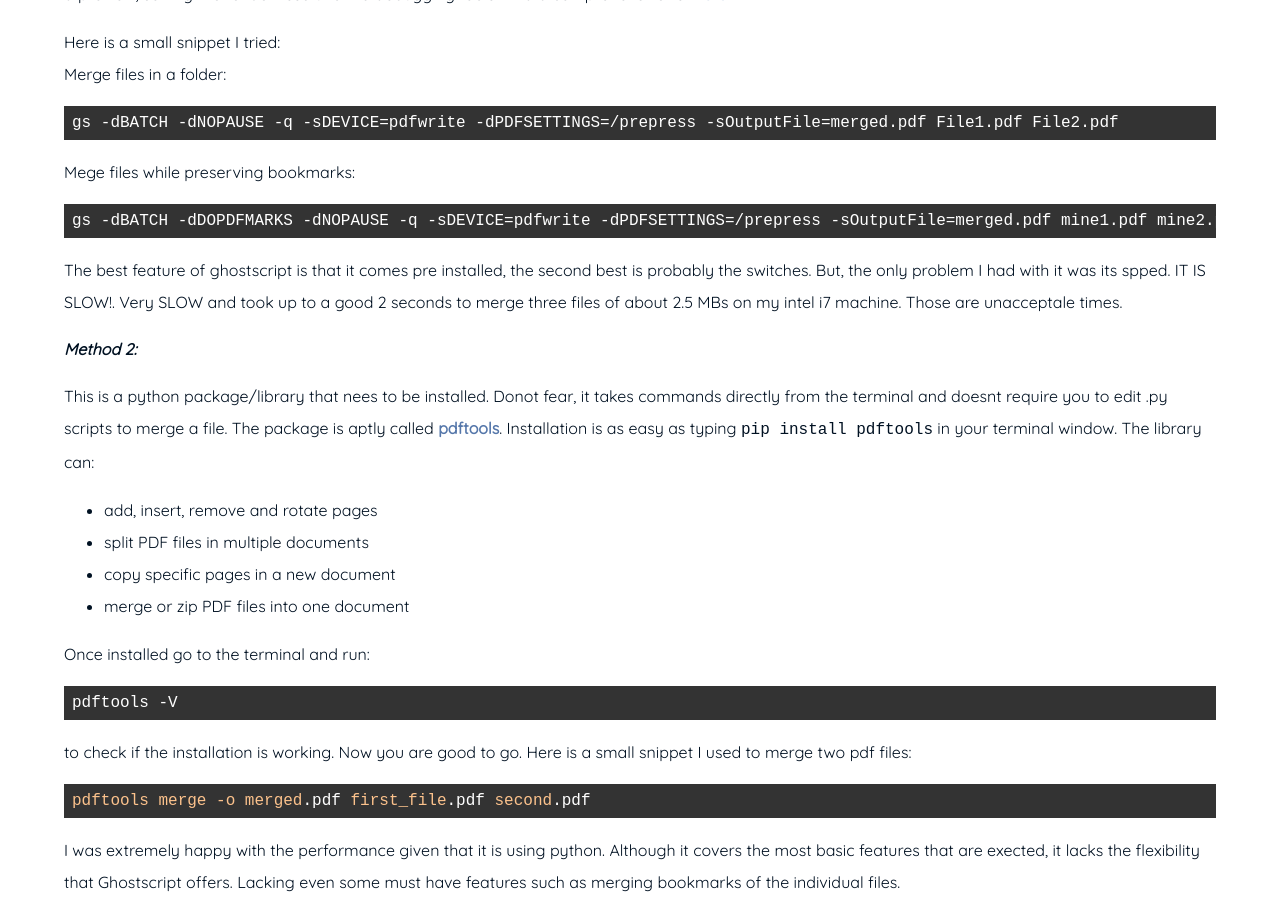
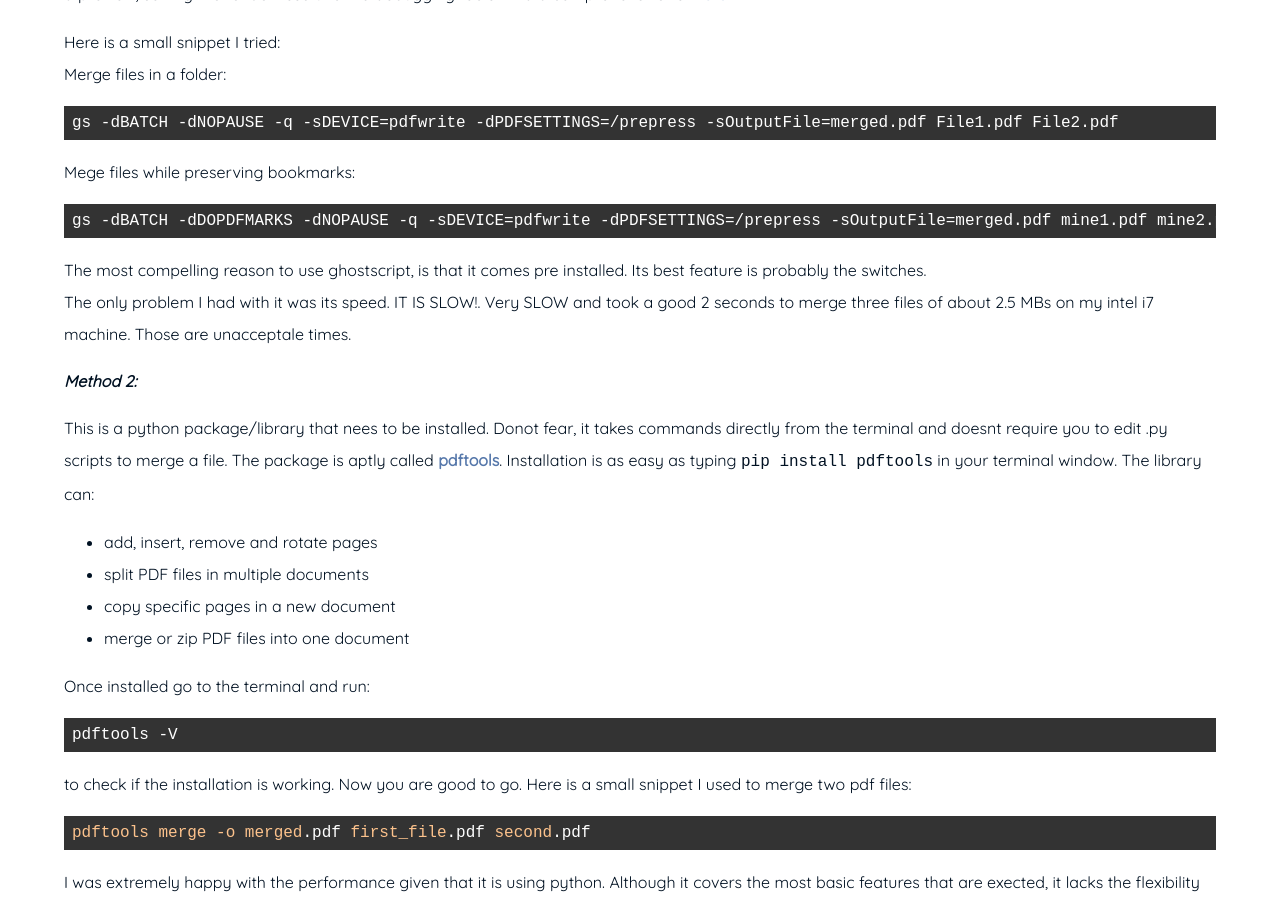
Before and after one commit to Stephen-Tellis/home, a Jekyll site: the page built from _posts/2020-06-27-Linux-PDF-Manipulation.md, in a window 1280 px wide and 900 px high, scrolled down 555 px. Built offline with Jekyll 4.4.1, drawn with Linux system fonts in a browser that asks for light colours.

Commit message:
Corrected spellings

````diff
--- a/_posts/2020-06-27-Linux-PDF-Manipulation.md
+++ b/_posts/2020-06-27-Linux-PDF-Manipulation.md
@@ -22,7 +22,8 @@
 ```
 gs -dBATCH -dDOPDFMARKS -dNOPAUSE -q -sDEVICE=pdfwrite -dPDFSETTINGS=/prepress -sOutputFile=merged.pdf mine1.pdf mine2.pdf
 ```
-The best feature of ghostscript is that it comes pre installed, the second best is probably the switches. But, the only problem I had with it was its spped. IT IS SLOW!. Very SLOW and took up to a good 2 seconds to merge three files of about 2.5 MBs on my intel i7 machine. Those are unacceptale times.
+The most compelling reason to use ghostscript, is that it comes pre installed. Its best feature is probably the switches.
+The only problem I had with it was its speed. IT IS SLOW!. Very SLOW and took a good 2 seconds to merge three files of about 2.5 MBs on my intel i7 machine. Those are unacceptale times.
 
 #### _Method 2:_
 This is a python package/library that nees to be installed. Donot fear, it takes commands directly from the terminal and doesnt require you to edit .py scripts to merge a file.
````
